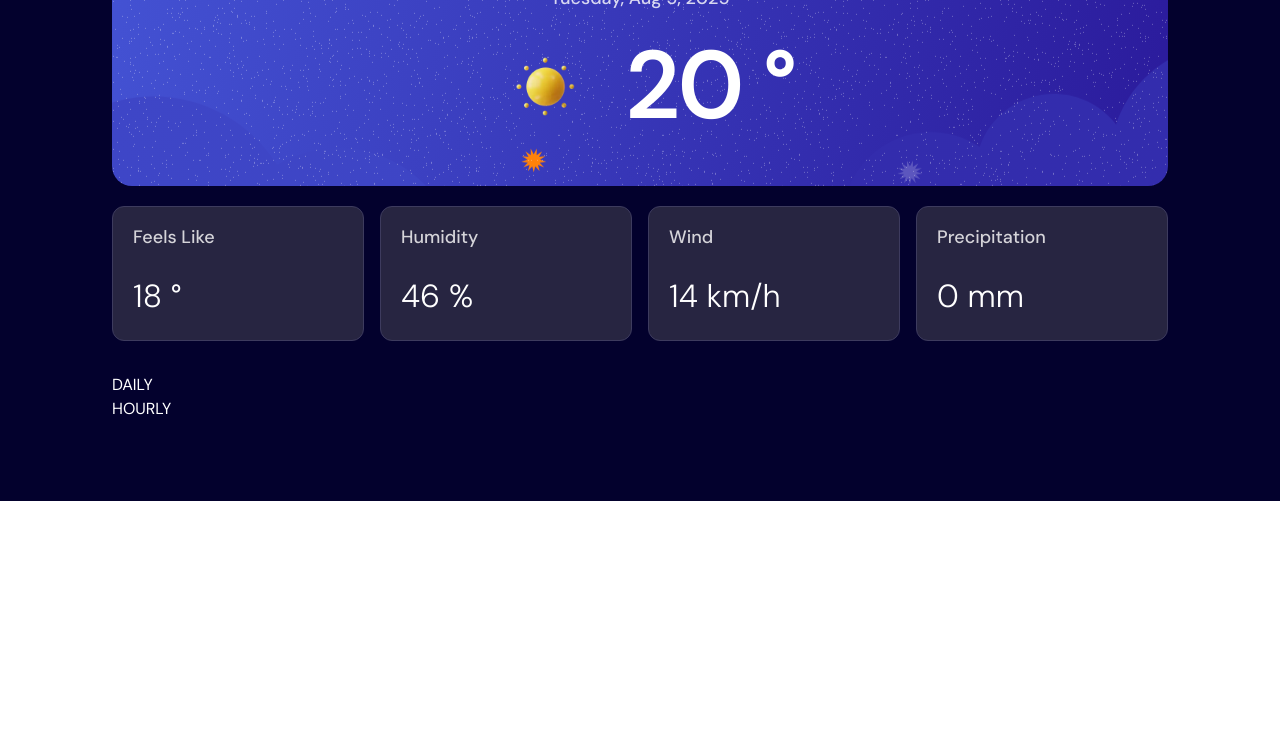
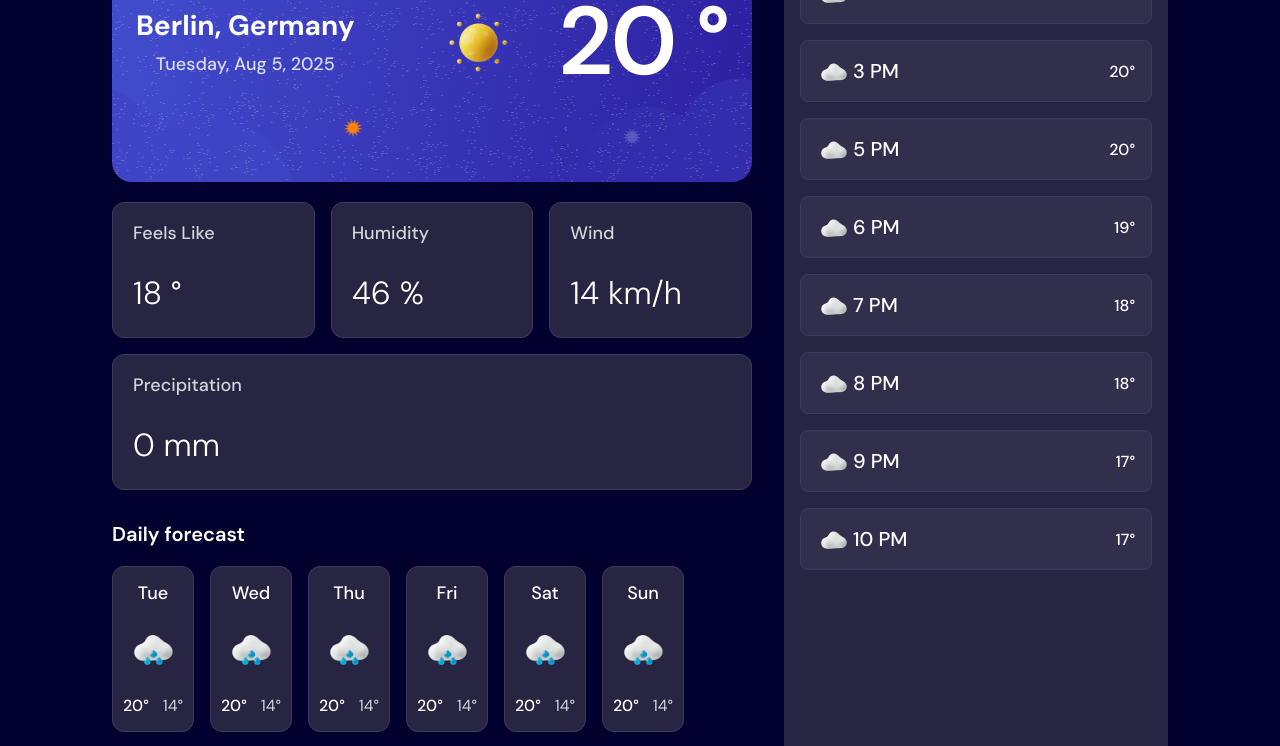
Before and after one commit to matejadb/weather-now, a React (Vite) app: page / in a window 1280 px wide. Shown: the part 480-1226 px from the top of the page. Before the commit the page ends 981 px from the top, so only its background shows below. Built offline with nearby package versions, Linux system fonts and the light colour scheme.

Commit message:
build out static version of the app. need to add hover/focus states. need to fix ui breaking at some screen sizes

```diff
--- a/src/components/App.jsx
+++ b/src/components/App.jsx
@@ -4,13 +4,12 @@ import Dropdown from "./Dropdown";
 import ForecastHourly from "./ForecastHourly";
 import ForecastMain from "./ForecastMain";
 import Header from "./Header";
-import Logo from "./Logo";
 import Main from "./Main";
 import Search from "./Search";
 import Slogan from "./Slogan";
 import WeatherForecast from "./WeatherForecast";
 
-const weatherData = {
+const weatherDataCurrent = {
   location: "Berlin, Germany",
   date: "Tuesday, Aug 5, 2025",
   temperature: 20,
@@ -24,7 +23,6 @@ function App() {
   return (
     <div className="flex flex-col gap-12 bg-neutral-900 px-4 pt-4 pb-12 md:px-6 md:pt-6 md:pb-20 lg:gap-16 lg:px-28 lg:pt-12">
       <Header>
-        <Logo />
         <Dropdown />
       </Header>
 
@@ -34,7 +32,7 @@ function App() {
         <Search />
         <WeatherForecast>
           <ForecastMain>
-            <CurrentWeather weatherData={weatherData} />
+            <CurrentWeather weatherData={weatherDataCurrent} />
             <DailyWeather />
           </ForecastMain>
           <ForecastHourly />
--- a/src/components/CurrentWeather.jsx
+++ b/src/components/CurrentWeather.jsx
@@ -4,7 +4,7 @@ function CurrentWeather({ weatherData }) {
   return (
     <div className="flex flex-col gap-5">
       {/* WEATHER INFO */}
-      <div className="flex flex-col gap-4 rounded-[20px] bg-[url('../../public/images/bg-today-small.svg')] bg-cover bg-center bg-no-repeat px-6 py-10 md:bg-[url('../../public/images/bg-today-large.svg')]">
+      <div className="flex flex-col gap-4 rounded-[20px] bg-[url('/images/bg-today-small.svg')] bg-cover bg-center bg-no-repeat px-6 py-10 md:flex-row md:items-center md:justify-between md:bg-[url('/images/bg-today-large.svg')] md:py-20">
         {/* LOCATION INFO */}
         <div className="flex flex-col items-center gap-3">
           <h1 className="text-neutral-0 font-sans text-[28px] leading-[1.2] font-bold">
@@ -17,12 +17,8 @@ function CurrentWeather({ weatherData }) {
 
         {/* TEMP CONTAINER */}
         <div className="flex items-center justify-center gap-5">
-          <img
-            className="size-30"
-            src="../../public/images/icon-sunny.webp"
-            alt="icon"
-          />
-          <span className="text-neutral-0 font-sans text-[96px] leading-none font-semibold tracking-tight">
+          <img className="size-30" src="/images/icon-sunny.webp" alt="icon" />
+          <span className="text-neutral-0 font-sans text-[86px] leading-none font-semibold tracking-tight sm:text-8xl">
             {weatherData.temperature} &deg;
           </span>
         </div>
--- /dev/null
+++ b/src/components/DailyForecastContainer.jsx
@@ -0,0 +1,21 @@
+function DailyForecastContainer({ label, icon, min, max }) {
+  return (
+    <div className="text-neutral-0 flex flex-col items-center gap-4 rounded-xl border border-neutral-600 bg-neutral-800 px-2.5 py-4">
+      <span className="font-sans text-[18px] leading-[1.2] font-medium">
+        {label}
+      </span>
+      <img className="size-15" src={icon} alt="icon" />
+
+      <div className="flex w-full items-center justify-between">
+        <span className="font-sans text-[16px] leading-[1.2] font-medium">
+          {max}°
+        </span>
+        <span className="font-sans text-[16px] leading-[1.2] text-neutral-200">
+          {min}°
+        </span>
+      </div>
+    </div>
+  );
+}
+
+export default DailyForecastContainer;
--- a/src/components/DailyWeather.jsx
+++ b/src/components/DailyWeather.jsx
@@ -1,5 +1,59 @@
+import DailyForecastContainer from "./DailyForecastContainer";
+
 function DailyWeather() {
-  return <div className="text-white">DAILY</div>;
+  return (
+    <div className="flex flex-col gap-5">
+      <h1 className="text-neutral-0 text-left font-sans text-xl leading-[1.2] font-semibold">
+        Daily forecast
+      </h1>
+
+      {/* FORECASTS */}
+      <div className="flex w-full flex-wrap items-center gap-4">
+        <DailyForecastContainer
+          label="Tue"
+          icon="/images/icon-rain.webp"
+          min="14"
+          max="20"
+        />
+        <DailyForecastContainer
+          label="Wed"
+          icon="/images/icon-rain.webp"
+          min="14"
+          max="20"
+        />
+        <DailyForecastContainer
+          label="Thu"
+          icon="/images/icon-rain.webp"
+          min="14"
+          max="20"
+        />
+        <DailyForecastContainer
+          label="Fri"
+          icon="/images/icon-rain.webp"
+          min="14"
+          max="20"
+        />
+        <DailyForecastContainer
+          label="Sat"
+          icon="/images/icon-rain.webp"
+          min="14"
+          max="20"
+        />
+        <DailyForecastContainer
+          label="Sun"
+          icon="/images/icon-rain.webp"
+          min="14"
+          max="20"
+        />
+        <DailyForecastContainer
+          label="Mon"
+          icon="/images/icon-rain.webp"
+          min="14"
+          max="20"
+        />
+      </div>
+    </div>
+  );
 }
 
 export default DailyWeather;
--- a/src/components/ForecastHourly.jsx
+++ b/src/components/ForecastHourly.jsx
@@ -1,5 +1,26 @@
+import Dropdown from "./Dropdown";
+import HourlyWeatherCard from "./HourlyWeatherCard";
+
 function ForecastHourly() {
-  return <div className="text-white">HOURLY</div>;
+  return (
+    <div className="flex flex-col gap-4 rounded-[20px] bg-neutral-800 px-4 py-5">
+      <div className="flex items-center justify-between">
+        <h1 className="text-neutral-0 font-sans text-xl leading-[1.2] font-semibold">
+          Hourly forecast
+        </h1>
+        <Dropdown />
+      </div>
+
+      <HourlyWeatherCard value="4 PM" temperature="20" />
+      <HourlyWeatherCard value="3 PM" temperature="20" />
+      <HourlyWeatherCard value="5 PM" temperature="20" />
+      <HourlyWeatherCard value="6 PM" temperature="19" />
+      <HourlyWeatherCard value="7 PM" temperature="18" />
+      <HourlyWeatherCard value="8 PM" temperature="18" />
+      <HourlyWeatherCard value="9 PM" temperature="17" />
+      <HourlyWeatherCard value="10 PM" temperature="17" />
+    </div>
+  );
 }
 
 export default ForecastHourly;
--- a/src/components/Header.jsx
+++ b/src/components/Header.jsx
@@ -1,6 +1,9 @@
+import Logo from "./Logo";
+
 function Header({ children }) {
   return (
     <header className="mx-auto flex w-full max-w-7xl items-center justify-between">
+      <Logo />
       {children}
     </header>
   );
--- /dev/null
+++ b/src/components/HourlyWeatherCard.jsx
@@ -0,0 +1,18 @@
+function HourlyWeatherCard({ value, temperature }) {
+  return (
+    <div className="flex items-center justify-between gap-2 rounded-lg border border-neutral-600 bg-neutral-700 py-2.5 pr-4 pl-3">
+      <div className="flex items-center">
+        <img className="size-10" src="/images/icon-overcast.webp" alt="icon" />
+        <span className="text-neutral-0 font-sans text-xl leading-[1.2] font-medium">
+          {value}
+        </span>
+      </div>
+
+      <span className="text-neutral-0 font-sans text-[16px] leading-[1.2] font-medium">
+        {temperature}°
+      </span>
+    </div>
+  );
+}
+
+export default HourlyWeatherCard;
--- a/src/components/Logo.jsx
+++ b/src/components/Logo.jsx
@@ -1,4 +1,4 @@
-import logoImage from "../../public/images/logo.svg";
+import logoImage from "/images/logo.svg";
 
 function Logo() {
   return <img className="h-7 md:h-10" src={logoImage} alt="WeatherNow Logo" />;
--- a/src/components/WeatherForecast.jsx
+++ b/src/components/WeatherForecast.jsx
@@ -1,5 +1,9 @@
 function WeatherForecast({ children }) {
-  return <div>{children}</div>;
+  return (
+    <div className="lg:gird grid grid-cols-1 gap-8 lg:grid-cols-(--lg-grid-cols)">
+      {children}
+    </div>
+  );
 }
 
 export default WeatherForecast;
--- a/src/index.css
+++ b/src/index.css
@@ -18,5 +18,5 @@
   --color-blue-500: rgb(68, 85, 218);
   --color-blue-700: rgb(45, 28, 156);
 
-  --bg-redchung: rgb(255, 0, 0);
+  --lg-grid-cols: 1fr 384px;
 }
```
